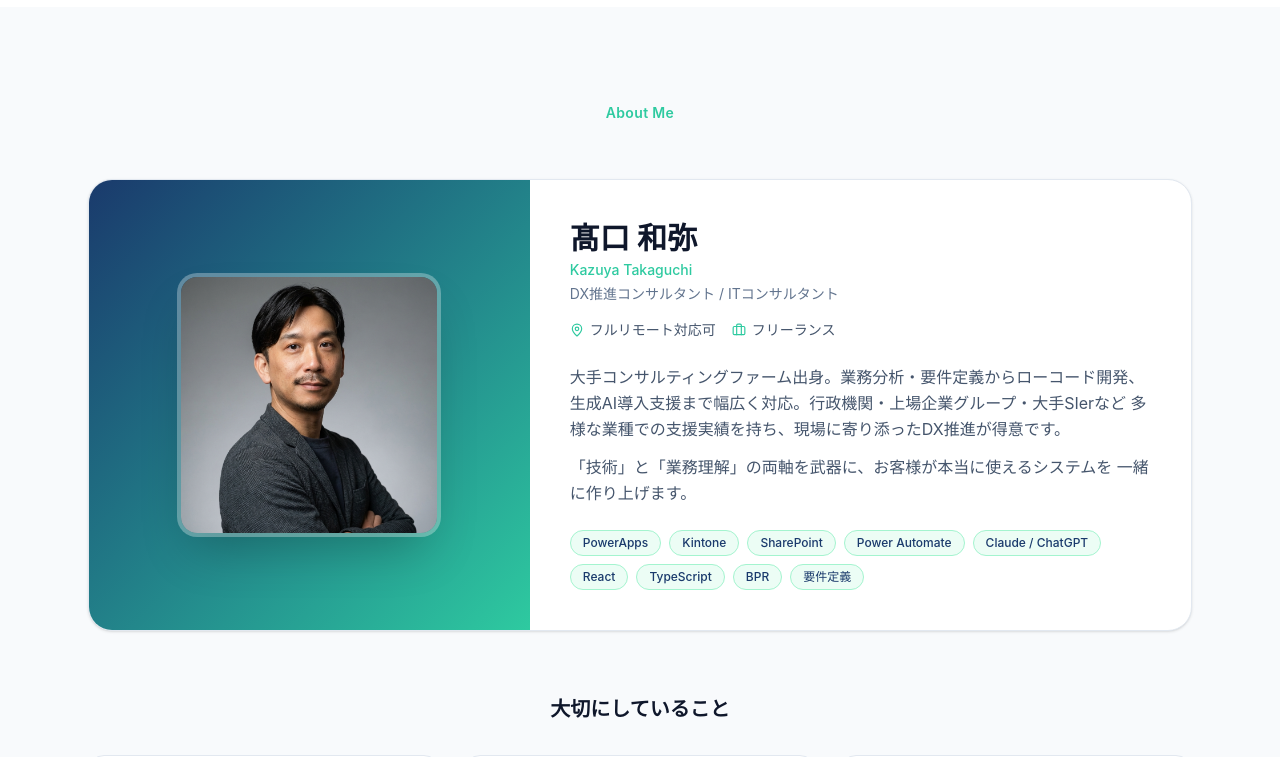
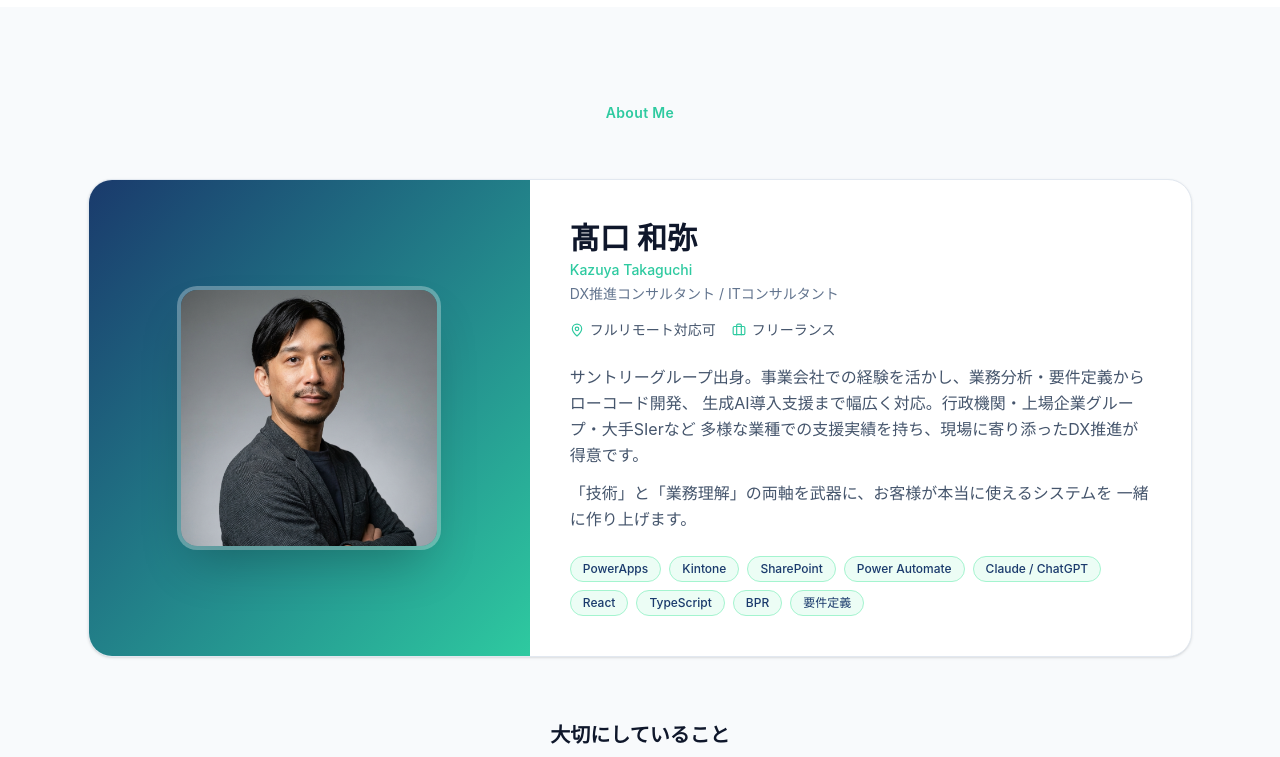
Before and after one commit to d-hack-takaguchi/portfolio, a Next.js app: page / in a window 1280 px wide. Shown: the part 1528-2285 px from the top of the page. Built offline with nearby package versions, Linux system fonts and the light colour scheme.

Commit message:
Update About Me: サントリーグループ出身に変更

```diff
--- a/src/components/About.tsx
+++ b/src/components/About.tsx
@@ -99,7 +99,7 @@ export default function About() {
               </div>
 
               <p className="mt-6 leading-relaxed text-slate-600">
-                大手コンサルティングファーム出身。業務分析・要件定義からローコード開発、
+                サントリーグループ出身。事業会社での経験を活かし、業務分析・要件定義からローコード開発、
                 生成AI導入支援まで幅広く対応。行政機関・上場企業グループ・大手SIerなど
                 多様な業種での支援実績を持ち、現場に寄り添ったDX推進が得意です。
               </p>
```
